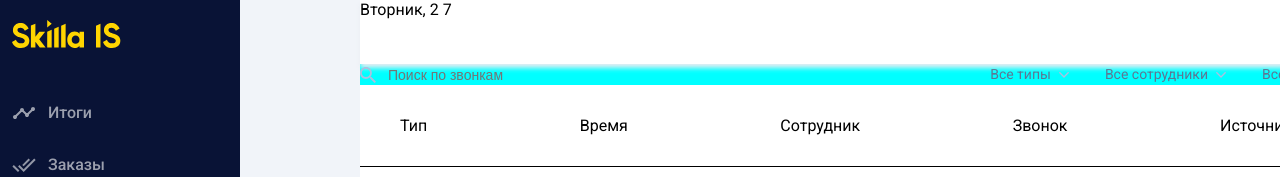
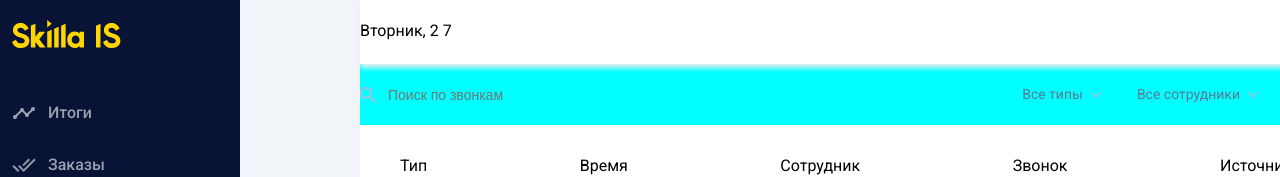
Before and after one commit to wcodersv/SkillaIS-React-JS, a React (Create React App) app: page / in a window 1280 px wide. Shown: the top 177 px of the page. Built offline with nearby package versions, Linux system fonts and the light colour scheme.

Commit message:
Little changes

```diff
--- a/src/component/UserPanel/UserPanel.jsx
+++ b/src/component/UserPanel/UserPanel.jsx
@@ -1,5 +1,6 @@
 import React from "react";
 import style from "./UserPanel.module.css";
+import { DropDownFilter } from "../../ui/Filters/DropDownFilter/DropDownFilter";
 
 export const UserPanel = () => {
   const getWeekDay = (date) => {
--- a/src/component/UserPanel/UserPanel.module.css
+++ b/src/component/UserPanel/UserPanel.module.css
@@ -3,4 +3,5 @@
   height: 64px;
   background: #FFF;
   box-shadow: 0px 4px 5px 0px #E9EDF3;
+  padding: 21px 0 21px 0;
 }
--- a/src/ui/Filters/DropDownFilter/DropDownFilter.module.css
+++ b/src/ui/Filters/DropDownFilter/DropDownFilter.module.css
@@ -11,7 +11,8 @@
 }
 
 form {
-    margin-right: 32px;
+    margin-left: 32px;
+    padding: 20px 0 20px 0;
 }
 
 label {
```
